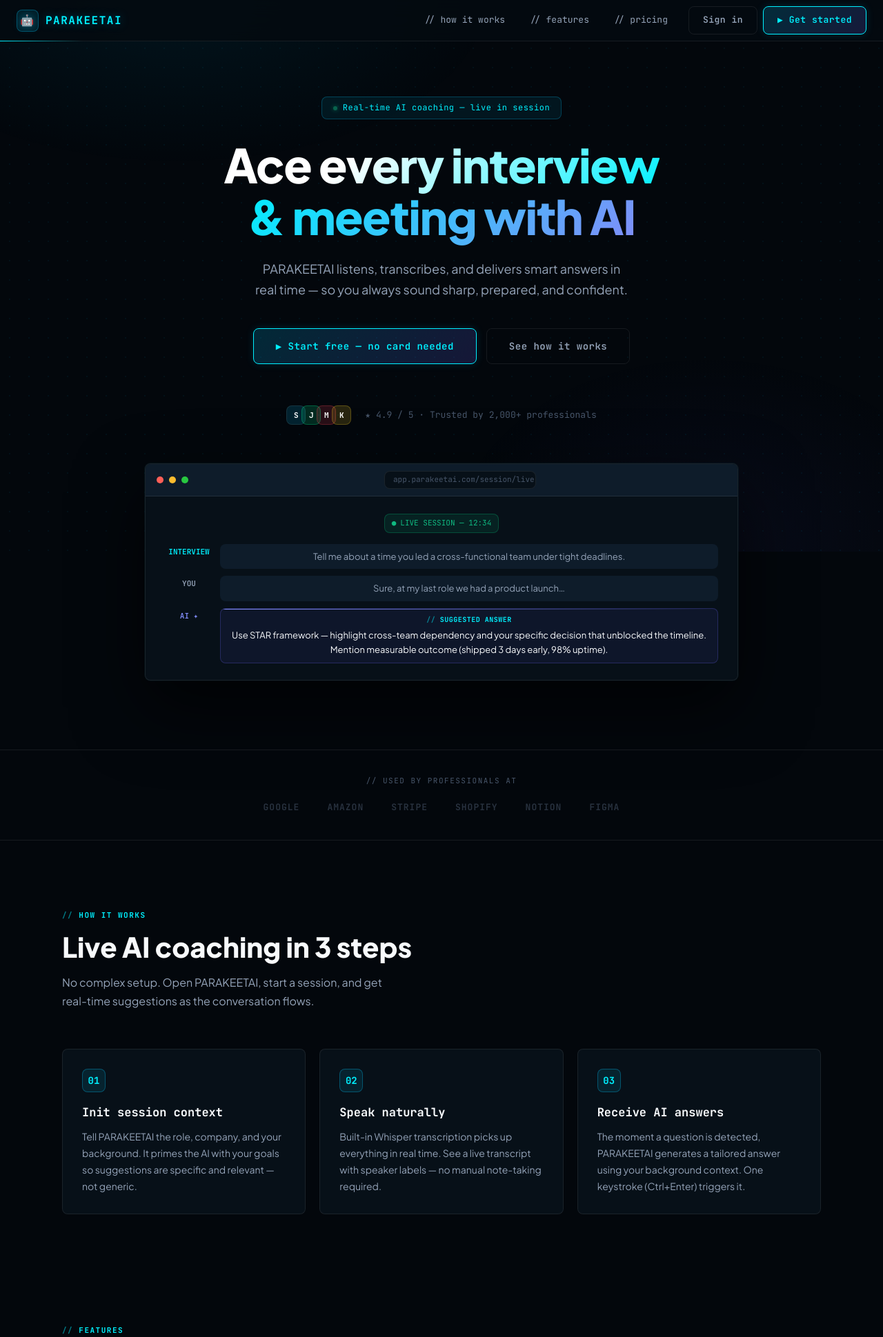
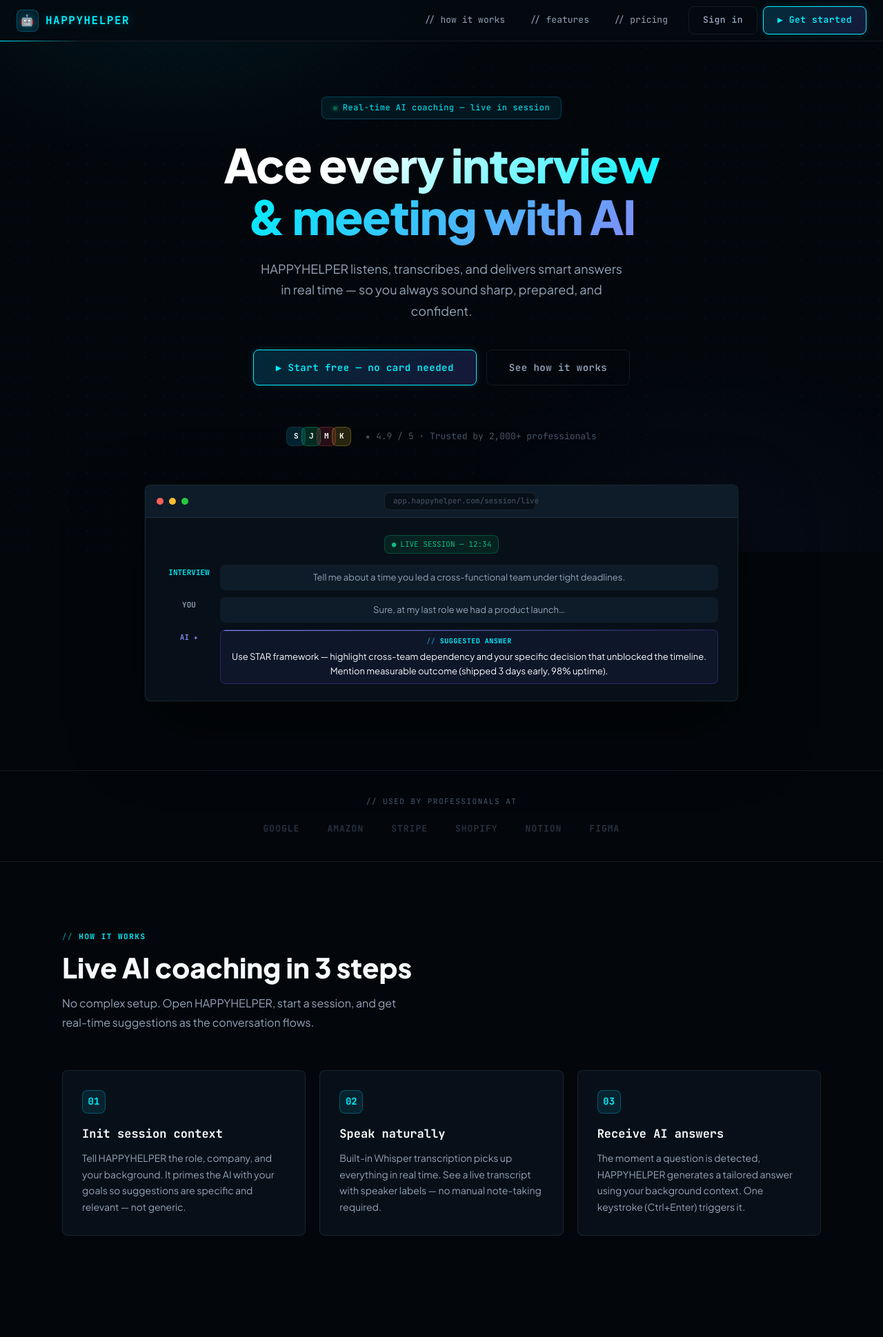
Before and after one commit to sandhoter2/parakeetai, a Django app: page / in a window 1280 px wide. Shown: the top 1939 px of the page at 69% size. Run offline with Django 4.2, Linux system fonts and the light colour scheme.

Commit message:
Rename product brand from ParakeetAI to HappyHelper
All visible product name references updated across templates:
- Page titles, nav bars, footers, CTAs, and body copy
- Login, signup, landing, home, profile, pricing, settings pages
- Admin task board header
- Email and preview URL references

Internal code paths (local_parakeet module, window.parakeet API) unchanged.

Co-Authored-By: Claude Sonnet 4.6 <noreply@anthropic.com>

```diff
--- a/interview/templates/admin/interview/task_board.html
+++ b/interview/templates/admin/interview/task_board.html
@@ -1,7 +1,7 @@
 {% extends "admin/base_site.html" %}
 {% load i18n %}
 
-{% block title %}ParakeetAI — Task Board{% endblock %}
+{% block title %}HappyHelper — Task Board{% endblock %}
 
 {% block extrahead %}
 {{ block.super }}
@@ -292,7 +292,7 @@ body { font-family: 'Plus Jakarta Sans', sans-serif !important; background: var(
 {% block content %}
 <div class="board-header">
   <div>
-    <div class="board-title">// PARAKEETAI TASK BOARD</div>
+    <div class="board-title">// HAPPYHELPER TASK BOARD</div>
     <div class="board-subtitle">Project management · Jira-style kanban · {{ total_tasks }} tasks total</div>
   </div>
   <div class="board-actions">
--- a/interview/templates/interview/base.html
+++ b/interview/templates/interview/base.html
@@ -3,7 +3,7 @@
 <head>
   <meta charset="UTF-8">
   <meta name="viewport" content="width=device-width, initial-scale=1.0">
-  <title>{% block title %}PARAKEETAI{% endblock %}</title>
+  <title>{% block title %}HAPPYHELPER{% endblock %}</title>
   <link rel="preconnect" href="https://fonts.googleapis.com">
   <link rel="preconnect" href="https://fonts.gstatic.com" crossorigin>
   <link rel="stylesheet" href="https://fonts.googleapis.com/css2?family=Plus+Jakarta+Sans:wght@400;500;600;700;800&family=Inter:wght@400;500;600;700;800&family=JetBrains+Mono:wght@400;500;600;700&display=swap">
--- a/interview/templates/interview/landing.html
+++ b/interview/templates/interview/landing.html
@@ -3,7 +3,7 @@
 <head>
   <meta charset="UTF-8">
   <meta name="viewport" content="width=device-width, initial-scale=1.0">
-  <title>PARAKEETAI — AI Assistant for Interviews &amp; Meetings</title>
+  <title>HAPPYHELPER — AI Assistant for Interviews &amp; Meetings</title>
   <link rel="preconnect" href="https://fonts.googleapis.com">
   <link rel="preconnect" href="https://fonts.gstatic.com" crossorigin>
   <link rel="stylesheet" href="https://fonts.googleapis.com/css2?family=Plus+Jakarta+Sans:wght@400;500;600;700;800;900&family=Inter:wght@400;500;600;700;800&family=JetBrains+Mono:wght@400;500;600;700&display=swap">
@@ -416,7 +416,7 @@
 <nav>
   <div class="nav-logo">
     <span class="logo-icon">🤖</span>
-    PARAKEETAI
+    HAPPYHELPER
   </div>
   <div class="nav-links">
     <a href="#how-it-works" class="nav-link">// how it works</a>
@@ -439,7 +439,7 @@
       <span class="grad2">&amp; meeting with AI</span>
     </h1>
     <p class="hero-sub">
-      PARAKEETAI listens, transcribes, and delivers smart answers in real time — so you always sound sharp, prepared, and confident.
+      HAPPYHELPER listens, transcribes, and delivers smart answers in real time — so you always sound sharp, prepared, and confident.
     </p>
     <div class="hero-ctas">
       <a href="/signup/" class="btn btn-primary btn-lg">▶ Start free — no card needed</a>
@@ -462,7 +462,7 @@
           <div class="preview-dot" style="background:#ff5f57"></div>
           <div class="preview-dot" style="background:#febc2e"></div>
           <div class="preview-dot" style="background:#28c840"></div>
-          <div class="preview-url">app.parakeetai.com/session/live</div>
+          <div class="preview-url">app.happyhelper.com/session/live</div>
         </div>
         <div class="preview-body">
           <div class="preview-chip">
@@ -511,12 +511,12 @@
   <div class="container">
     <div class="section-tag">HOW IT WORKS</div>
     <h2 class="section-title">Live AI coaching in 3 steps</h2>
-    <p class="section-sub">No complex setup. Open PARAKEETAI, start a session, and get real-time suggestions as the conversation flows.</p>
+    <p class="section-sub">No complex setup. Open HAPPYHELPER, start a session, and get real-time suggestions as the conversation flows.</p>
     <div class="steps">
       <div class="step">
         <div class="step-num">01</div>
         <h3>Init session context</h3>
-        <p>Tell PARAKEETAI the role, company, and your background. It primes the AI with your goals so suggestions are specific and relevant — not generic.</p>
+        <p>Tell HAPPYHELPER the role, company, and your background. It primes the AI with your goals so suggestions are specific and relevant — not generic.</p>
       </div>
       <div class="step">
         <div class="step-num">02</div>
@@ -526,7 +526,7 @@
       <div class="step">
         <div class="step-num">03</div>
         <h3>Receive AI answers</h3>
-        <p>The moment a question is detected, PARAKEETAI generates a tailored answer using your background context. One keystroke (Ctrl+Enter) triggers it.</p>
+        <p>The moment a question is detected, HAPPYHELPER generates a tailored answer using your background context. One keystroke (Ctrl+Enter) triggers it.</p>
       </div>
     </div>
   </div>
@@ -547,7 +547,7 @@
       <div class="feat">
         <div class="feat-icon">🤖</div>
         <h3>Contextual AI answers</h3>
-        <p>PARAKEETAI knows your resume, the job description, and the company. Answers are grounded in your actual experience — not hallucinated fluff.</p>
+        <p>HAPPYHELPER knows your resume, the job description, and the company. Answers are grounded in your actual experience — not hallucinated fluff.</p>
         <span class="feat-badge badge-new">Most popular</span>
       </div>
       <div class="feat">
@@ -583,7 +583,7 @@
     <div class="testimonials-grid" style="margin-top:40px">
       <div class="testi">
         <div class="testi-stars">★★★★★</div>
-        <p class="testi-text">I landed a senior engineer role at a FAANG after two rounds with PARAKEETAI. The STAR framework suggestions came exactly when I blanked. Game changer.</p>
+        <p class="testi-text">I landed a senior engineer role at a FAANG after two rounds with HAPPYHELPER. The STAR framework suggestions came exactly when I blanked. Game changer.</p>
         <div class="testi-author">
           <div class="testi-av" style="background:rgba(0,200,255,0.12);border-color:rgba(0,200,255,0.25);color:var(--accent)">S</div>
           <div>
@@ -683,7 +683,7 @@
 <section style="padding:60px 0">
   <div class="cta-band">
     <h2>Ready to walk in prepared?</h2>
-    <p>Join thousands of professionals who use PARAKEETAI to nail interviews and meetings.</p>
+    <p>Join thousands of professionals who use HAPPYHELPER to nail interviews and meetings.</p>
     <div class="btn-pair">
       <a href="/signup/" class="btn btn-primary btn-lg">▶ Create your free account</a>
       <a href="/login/" class="btn btn-ghost btn-lg">Sign in</a>
@@ -697,7 +697,7 @@
     <div class="footer-brand">
       <div class="footer-logo">
         <span class="logo-icon">🤖</span>
-        PARAKEETAI
+        HAPPYHELPER
       </div>
       <p class="footer-desc">// AI-powered coaching for interviews, sales calls, and meetings. Always prepared, never caught off guard.</p>
     </div>
@@ -722,7 +722,7 @@
     </div>
   </div>
   <div class="footer-bottom">
-    <span>© 2026 PARAKEETAI. All rights reserved.</span>
+    <span>© 2026 HAPPYHELPER. All rights reserved.</span>
     <span>// built with ☕ and AI</span>
   </div>
 </footer>
--- a/interview/templates/interview/login.html
+++ b/interview/templates/interview/login.html
@@ -3,7 +3,7 @@
 <head>
   <meta charset="UTF-8">
   <meta name="viewport" content="width=device-width, initial-scale=1.0">
-  <title>Sign In — PARAKEETAI</title>
+  <title>Sign In — HAPPYHELPER</title>
   <link rel="preconnect" href="https://fonts.googleapis.com">
   <link rel="preconnect" href="https://fonts.gstatic.com" crossorigin>
   <link rel="stylesheet" href="https://fonts.googleapis.com/css2?family=Plus+Jakarta+Sans:wght@400;500;600;700;800&family=Inter:wght@400;500;600;700&family=JetBrains+Mono:wght@400;600;700&display=swap">
@@ -240,7 +240,7 @@
       <div class="brand-mark-wrap">
         <div class="brand-mark">🤖</div>
       </div>
-      <div class="brand-name">PARAKEETAI</div>
+      <div class="brand-name">HAPPYHELPER</div>
       <div class="brand-sub">// AI assistant for interviews &amp; meetings</div>
     </div>
 
--- a/interview/templates/interview/new_session.html
+++ b/interview/templates/interview/new_session.html
@@ -1,5 +1,5 @@
 {% extends "interview/base.html" %}
-{% block title %}Init Session — PARAKEETAI{% endblock %}
+{% block title %}Init Session — HAPPYHELPER{% endblock %}
 
 {% block extra_style %}
 .page-wrap { max-width: 860px; margin: 36px auto; }
@@ -152,7 +152,7 @@
 {% block content %}
 <div class="container">
   <div class="page-wrap">
-    <div class="page-tag">🤖 parakeetai</div>
+    <div class="page-tag">🤖 happyhelper</div>
     <h1>// INIT SESSION</h1>
     <p class="subtitle">Configure your session — then build a tailored conversation blueprint.</p>
 
--- a/interview/templates/interview/onboarding.html
+++ b/interview/templates/interview/onboarding.html
@@ -1,7 +1,7 @@
 {% extends "interview/base.html" %}
 {% block content %}
 <div class="container mt-5">
-  <h2>Welcome to ParakeetAI!</h2>
+  <h2>Welcome to HappyHelper!</h2>
   <p class="lead">Let's get you set up for your first session.</p>
   <ol>
     <li>Choose an interview type</li>
--- a/interview/templates/interview/profile.html
+++ b/interview/templates/interview/profile.html
@@ -1,5 +1,5 @@
 {% extends "interview/base.html" %}
-{% block title %}Profile — PARAKEETAI{% endblock %}
+{% block title %}Profile — HAPPYHELPER{% endblock %}
 
 {% block extra_style %}
 .profile-wrap { max-width: 720px; margin: 36px auto; }
--- a/interview/templates/interview/settings.html
+++ b/interview/templates/interview/settings.html
@@ -1,5 +1,5 @@
 {% extends "interview/base.html" %}
-{% block title %}Config — PARAKEETAI{% endblock %}
+{% block title %}Config — HAPPYHELPER{% endblock %}
 
 {% block extra_style %}
 .settings-wrap { max-width: 600px; margin: 36px auto; }
@@ -34,7 +34,7 @@
 {% block content %}
 <div class="container">
   <div class="settings-wrap">
-    <div class="page-tag">🤖 parakeetai</div>
+    <div class="page-tag">🤖 happyhelper</div>
     <h1>// CONFIG</h1>
     <p class="subtitle">Configure API keys and AI models. Changes take effect after restarting the server.</p>
 
--- a/interview/templates/interview/signup.html
+++ b/interview/templates/interview/signup.html
@@ -3,7 +3,7 @@
 <head>
   <meta charset="UTF-8">
   <meta name="viewport" content="width=device-width, initial-scale=1.0">
-  <title>Sign Up — PARAKEETAI</title>
+  <title>Sign Up — HAPPYHELPER</title>
   <link rel="preconnect" href="https://fonts.googleapis.com">
   <link rel="preconnect" href="https://fonts.gstatic.com" crossorigin>
   <link rel="stylesheet" href="https://fonts.googleapis.com/css2?family=Plus+Jakarta+Sans:wght@400;500;600;700;800&family=Inter:wght@400;500;600;700&family=JetBrains+Mono:wght@400;600;700&display=swap">
@@ -157,7 +157,7 @@
       <div class="brand-mark-wrap">
         <div class="brand-mark">🤖</div>
       </div>
-      <div class="brand-name">PARAKEETAI</div>
+      <div class="brand-name">HAPPYHELPER</div>
       <div class="brand-sub">// create your private workspace</div>
     </div>
 
--- a/interview/templates/interview/templates_page.html
+++ b/interview/templates/interview/templates_page.html
@@ -1,5 +1,5 @@
 {% extends "interview/base.html" %}
-{% block title %}Templates — ParakeetAI{% endblock %}
+{% block title %}Templates — HappyHelper{% endblock %}
 
 {% block content %}
 <style>
```
Also changed, not shown: interview/templates/interview/home.html (+4 -4 lines), interview/templates/interview/pricing.html (+5 -5 lines).
